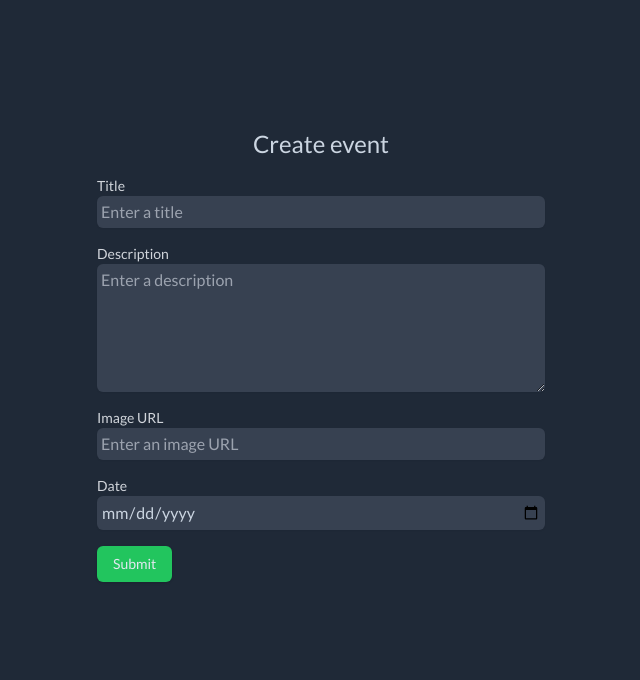
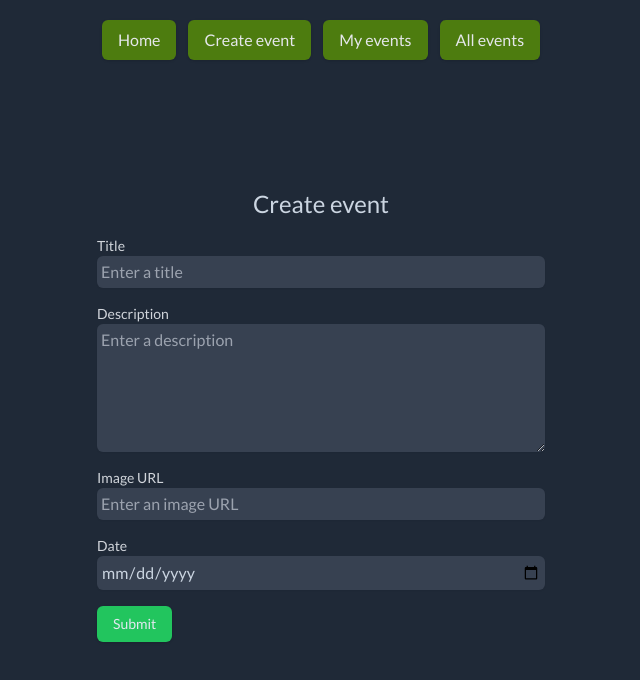
Before and after one commit to ntzolov/events-blog, a Next.js app: page /create in a window 1280 px wide. Shown: the top 680 px of the page, without its empty margins (319-959 px from the left). Built offline with nearby package versions, Linux system fonts and the light colour scheme; no server answers; what @apollo/experimental-nextjs-app-support would draw is missing.

Commit message:
Update layout.tsx

```diff
--- a/src/app/layout.tsx
+++ b/src/app/layout.tsx
@@ -1,7 +1,7 @@
 import type { Metadata } from 'next';
 import { Lato } from 'next/font/google';
 import './globals.css';
-// import Nav from '../components/nav/Nav';
+import Nav from '@/components/Nav';
 
 const inter = Lato({ subsets: ['latin'], weight: '400' });
 
@@ -18,7 +18,7 @@ export default async function RootLayout({
   return (
     <html lang='en' className='bg-gray-800 h-full w-full flex justify-center'>
       <body className={inter.className}>
-        {/* <Nav /> */}
+        <Nav />
         {children}
       </body>
     </html>
```
